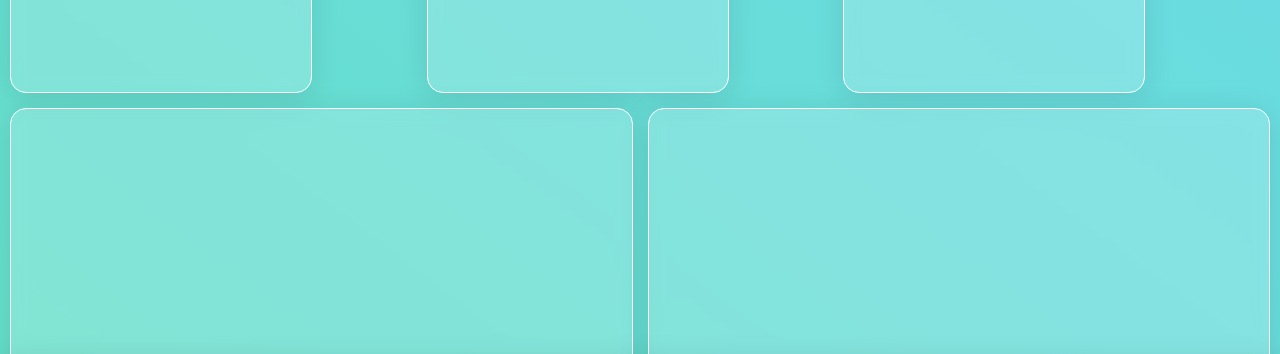
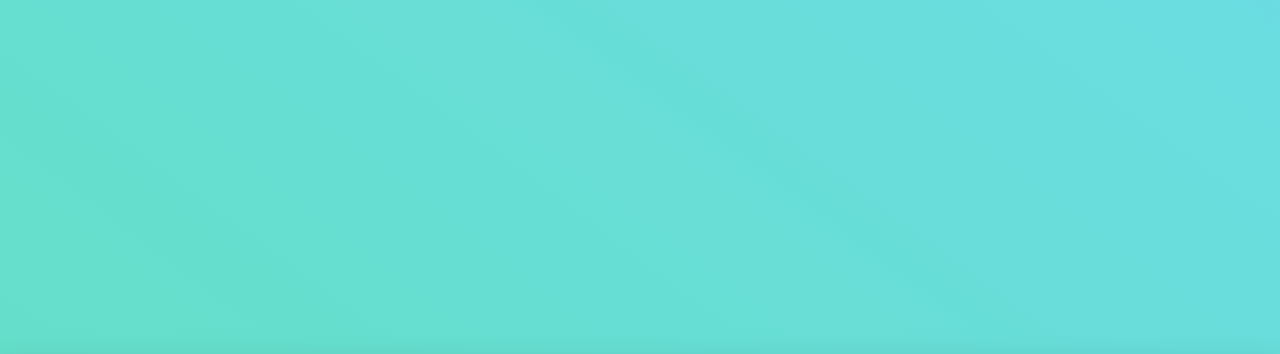
Before and after one commit to Nimitshah240/ielts_analyzer01, a website: page IA_Dashboard/IA_Dashboard.html in a window 1280 px wide. Shown: the part 539-893 px from the top of the page. Drawn offline with nearby package versions, Linux system fonts and the light colour scheme.

Commit message:
Dashboard issue sovled

```diff
--- a/IA_Dashboard/IA_Dashboard.css
+++ b/IA_Dashboard/IA_Dashboard.css
@@ -145,7 +145,7 @@ body {
     height: 700pc;
     width: 100%;
     gap: 15px;
-    display: flex;
+    display: none;
     flex-direction: column;
 }
 
@@ -219,7 +219,7 @@ body {
     height: 50% !important;
 }
 
-.column {
+.chart4-6 {
     width: 100% !important;
     height: 30rem !important;
 }
@@ -546,7 +546,7 @@ body {
         width: 100%;
     }
 
-    .column {
+    .chart4-6 {
         height: 24rem !important;
     }
 
@@ -585,7 +585,7 @@ body {
         font-size: 16px;
     }
 
-    .column {
+    .chart4-6 {
         height: 23rem !important;
     }
 }
--- a/IA_Dashboard/IA_Dashboard.html
+++ b/IA_Dashboard/IA_Dashboard.html
@@ -143,12 +143,11 @@
                 <div class="chart-section-3">
                     <div class="black-bar">
                         <!--Correct Question Type -->
-                        <canvas id="chart4" class="glass column"></canvas>
+                        <canvas id="chart4" class="glass chart4-6"></canvas>
                     </div>
                     <div class="black-bar">
                         <!--Incorrect Question type -->
-                        <canvas id="chart6" class="glass column"></canvas>
-
+                        <canvas id="chart6" class="glass chart4-6"></canvas>
                     </div>
                 </div>
             </div>
--- a/IA_Dashboard/IA_Dashboard.js
+++ b/IA_Dashboard/IA_Dashboard.js
@@ -43,10 +43,9 @@ async function connectedCallback() {
             fetch(`https://ieltsanalyzer.up.railway.app/api/examdata?user_id=${user_id}&module=${module}`)
                 .then(response => response.json())
                 .then(responsedata => {
-
                     if (responsedata.length != 0) {
-                        Array.from(document.getElementsByClassName('graph')).forEach(element => {
-                            element.style.display = "block";
+                        Array.from(document.getElementsByClassName('charts')).forEach(element => {
+                            element.style.display = "flex";
                         });
                         Array.from(document.getElementsByClassName('no_graph')).forEach(element => {
                             element.style.display = "none";
```
